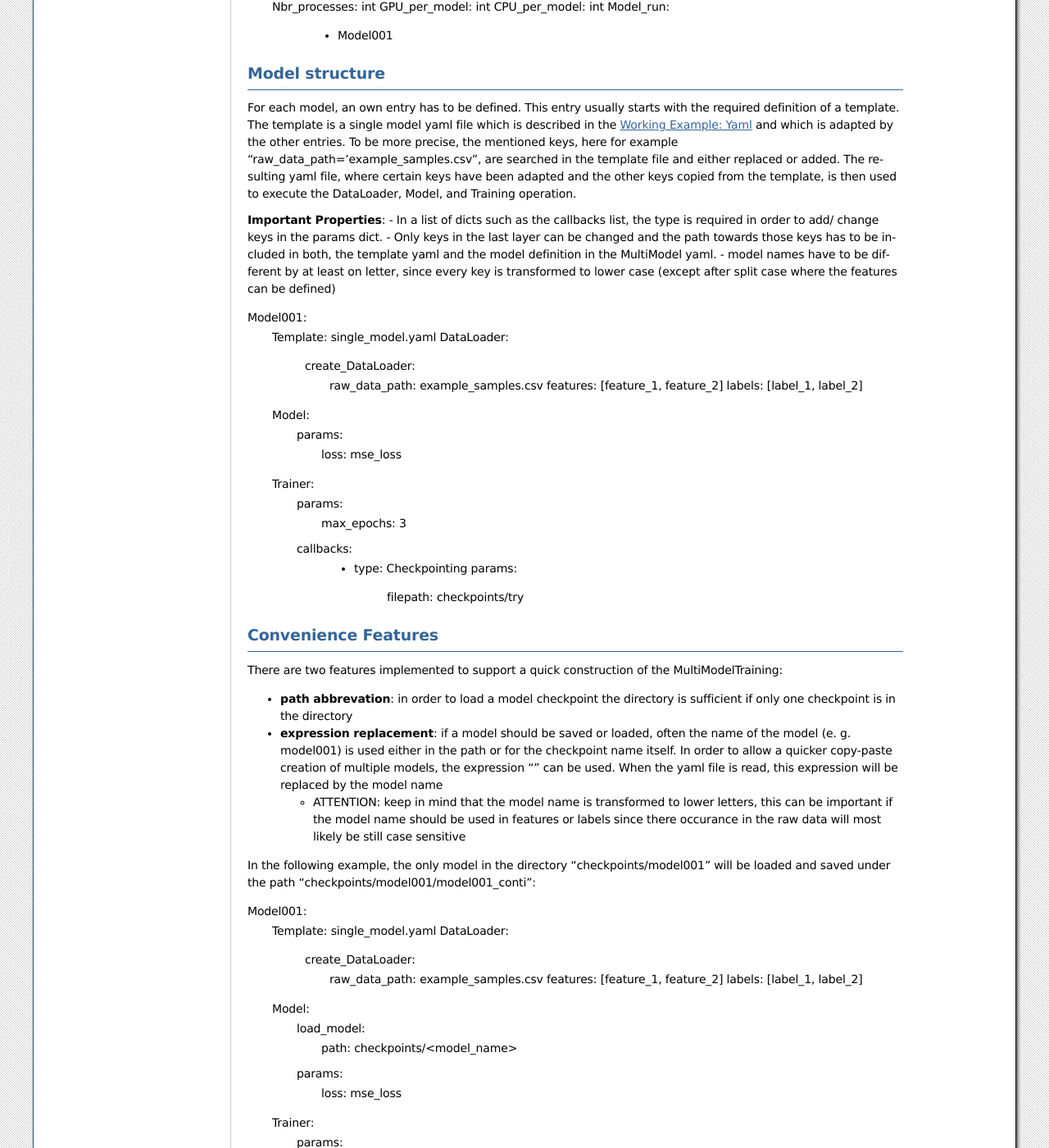
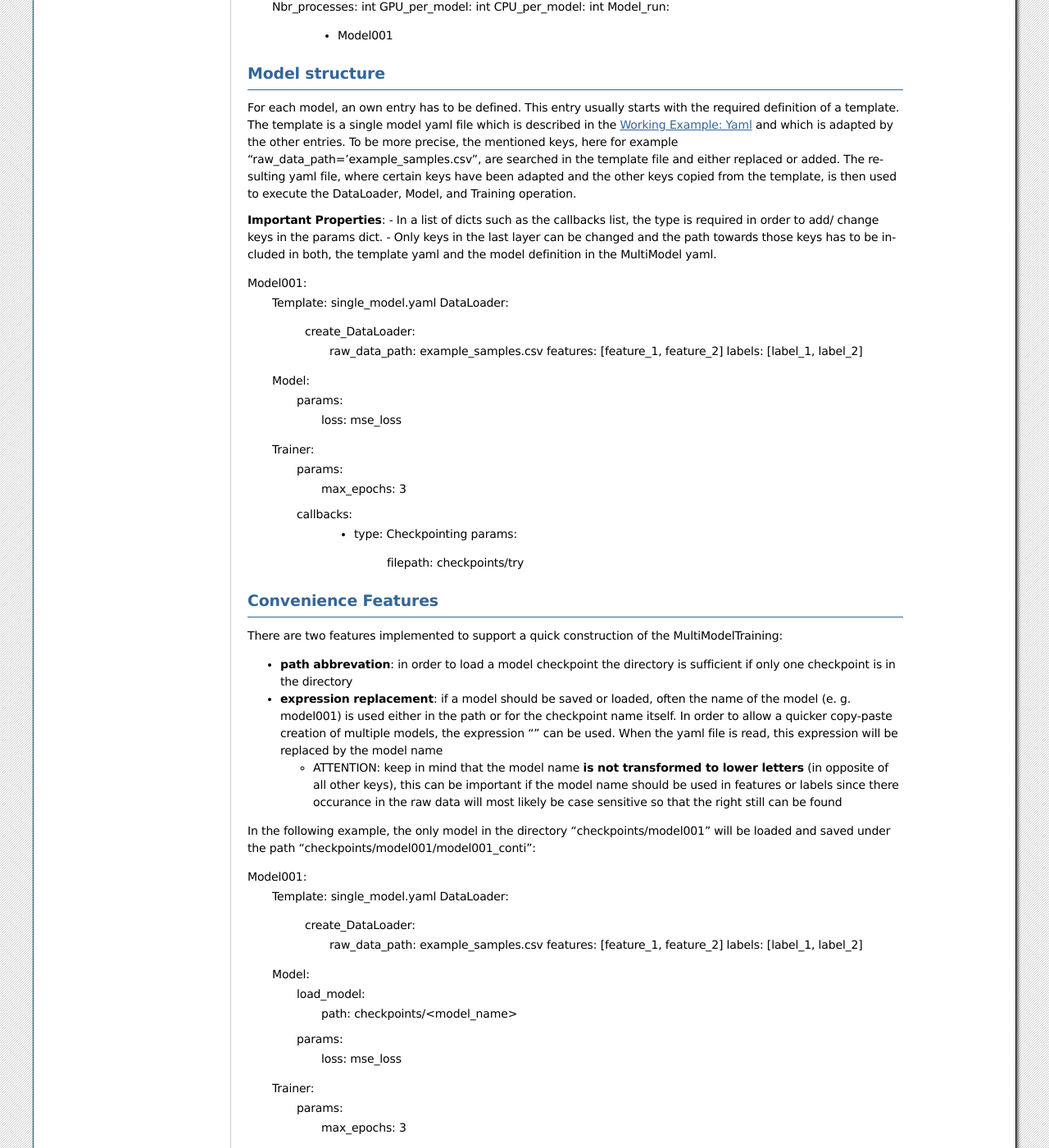
Before and after one commit to pascal-roth/thundertorch, a Sphinx documentation site: the page built from source/ML_utils/getting_started/MultiModelTraining.rst, in a window 1280 px wide and 1400 px high, scrolled down 827 px. Shown: the whole window at 82% size. Built offline with Sphinx 7.4.7, drawn with Linux system fonts in a browser that asks for light colours; formulas are drawn with MathJax 3; pages that are not in the unit, such as notebooks, are missing from menus.

Commit message:
model name not transformed to lower letters anymore

```diff
--- a/source/ML_utils/getting_started/MultiModelTraining.rst
+++ b/source/ML_utils/getting_started/MultiModelTraining.rst
@@ -84,9 +84,7 @@ operation.
 list, the type is required in order to add/ change keys in the params
 dict. - Only keys in the last layer can be changed and the path towards
 those keys has to be included in both, the template yaml and the model
-definition in the MultiModel yaml. - model names have to be different by
-at least on letter, since every key is transformed to lower case (except
-after split case where the features can be defined)
+definition in the MultiModel yaml.
 
 Model001:
   Template: single_model.yaml
@@ -121,10 +119,11 @@ the MultiModelTraining:
    used. When the yaml file is read, this expression will be replaced by
    the model name
 
-   -  ATTENTION: keep in mind that the model name is transformed to
-      lower letters, this can be important if the model name should be
-      used in features or labels since there occurance in the raw data
-      will most likely be still case sensitive
+   -  ATTENTION: keep in mind that the model name **is not transformed
+      to lower letters** (in opposite of all other keys), this can be
+      important if the model name should be used in features or labels
+      since there occurance in the raw data will most likely be case
+      sensitive so that the right still can be found
 
 In the following example, the only model in the directory
 “checkpoints/model001” will be loaded and saved under the path
```
